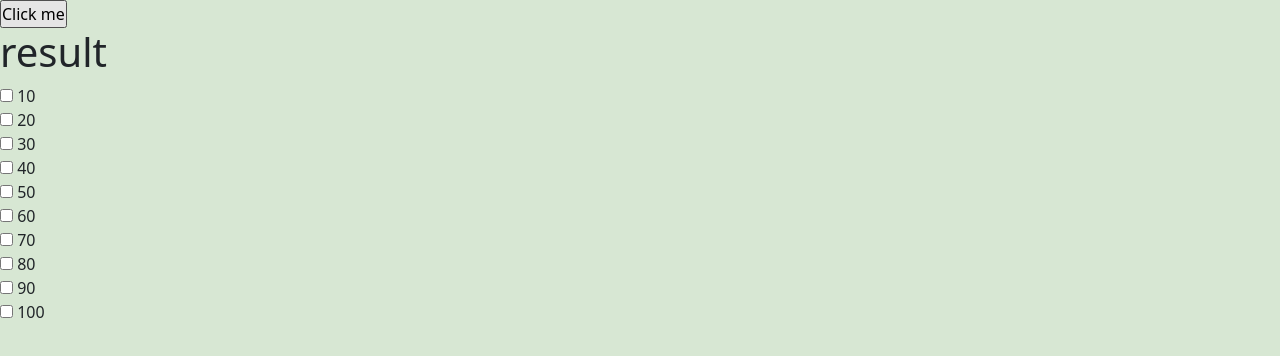
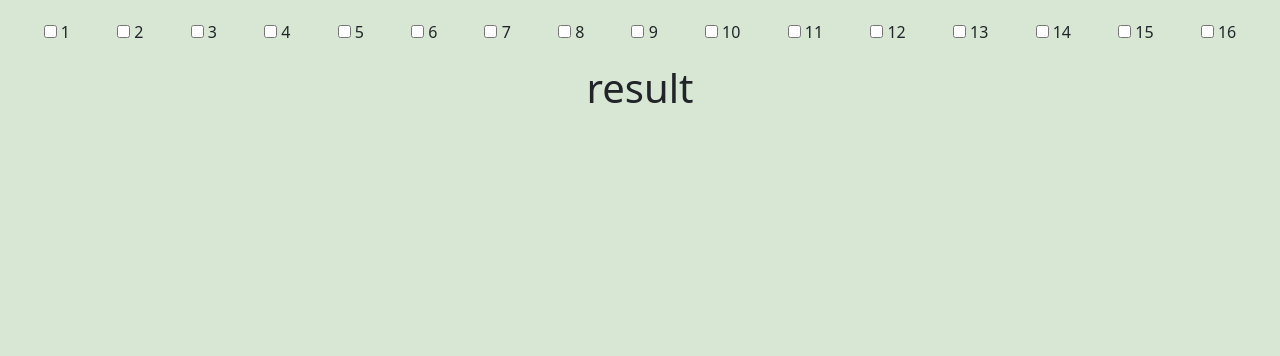
Before and after one commit to Shalva59/frontend200, a plain HTML site: page N12_Movie_Test/src/html/buyTicket.html in a window 1280 px wide. Drawn offline with nearby package versions, Linux system fonts and the light colour scheme.

Commit message:
dasd
asdasd

```diff
--- a/N12_Movie_Test/src/html/buyTicket.html
+++ b/N12_Movie_Test/src/html/buyTicket.html
@@ -13,56 +13,18 @@
 <body>
 
 
-    <form id="form">
+    <form id="form" class="buyticketForm">
         <!-- <div class="form-check">
             <input class="form-check-input" type="checkbox" value="" id="flexCheckDefault">
             <label class="form-check-label" for="flexCheckDefault">A1</label>
         </div> -->
 
-        <!-- <div class="form-check">
-            <input class="form-check-input" type="checkbox" value="" id="flexCheckDefault">
-            <label class="form-check-label" for="flexCheckDefault">A2</label>
-        </div>
 
-        <div class="form-check">
-            <input class="form-check-input" type="checkbox" value="" id="flexCheckDefault">
-            <label class="form-check-label" for="flexCheckDefault">A3</label>
-        </div>
 
-        <div class="form-check">
-            <input class="form-check-input" type="checkbox" value="" id="flexCheckDefault">
-            <label class="form-check-label" for="flexCheckDefault">A4</label>
-        </div>
 
-        <div class="form-check">
-            <input class="form-check-input" type="checkbox" value="" id="flexCheckDefault">
-            <label class="form-check-label" for="flexCheckDefault">A5</label>
-        </div>
-
-        <div class="form-check">
-            <input class="form-check-input" type="checkbox" value="" id="flexCheckDefault">
-            <label class="form-check-label" for="flexCheckDefault">A6</label>
-        </div>
-
-        <div class="form-check">
-            <input class="form-check-input" type="checkbox" value="" id="flexCheckDefault">
-            <label class="form-check-label" for="flexCheckDefault">A7</label>
-        </div>
-
-        <div class="form-check">
-            <input class="form-check-input" type="checkbox" value="" id="flexCheckDefault">
-            <label class="form-check-label" for="flexCheckDefault">A8</label>
-        </div>
-
-                <div class="form-check">
-            <input class="form-check-input" type="checkbox" value="" id="flexCheckDefault">
-            <label class="form-check-label" for="flexCheckDefault">A9</label>
-        </div> -->
-        <input type="button" class="btnShow" value="Click me">
-
-        <h1 class="top">result</h1>
     </form>
 
+    <h1 class="top" id="top" >result</h1>
 
     <script src="./../js/buyTicket.js"></script>
     <script src="https://cdn.jsdelivr.net/npm/bootstrap@5.3.2/dist/js/bootstrap.min.js"
--- a/N12_Movie_Test/src/js/buyTicket.js
+++ b/N12_Movie_Test/src/js/buyTicket.js
@@ -1,32 +1,110 @@
 const formID = document.getElementById("form");
 let sum = 0;
-const payMoney =
-[
-     {id:1,price:10},
-     {id:2,price:20},
-     {id:3,price:30},
-     {id:4,price:40},
-     {id:5,price:50},
-     {id:6,price:60},
-     {id:7,price:70},
-     {id:8,price:80},
-     {id:9,price:90},
-     {id:10,price:100}
+
+const payMoney = [{
+        id: 1,
+        price: 10
+    },
+    {
+        id: 2,
+        price: 20
+    },
+    {
+        id: 3,
+        price: 30
+    },
+    {
+        id: 4,
+        price: 40
+    },
+    {
+        id: 5,
+        price: 50
+    },
+    {
+        id: 6,
+        price: 60
+    },
+    {
+        id: 7,
+        price: 70
+    },
+    {
+        id: 8,
+        price: 80
+    },
+    {
+        id: 9,
+        price: 90
+    },
+    {
+        id: 10,
+        price: 100
+    },
+    {
+        id: 11,
+        price: 110
+    },
+    {
+        id: 12,
+        price: 120
+    },
+
+    {
+        id: 13,
+        price: 130
+    },
+    {
+        id: 14,
+        price: 140
+    },
+
+    {
+        id: 15,
+        price: 150
+    },
+    {
+        id: 16,
+        price: 160
+    }
+
 ]
 
 
 
-payMoney.map((element)=>
-{
+payMoney.map((element) => {
     const form = document.getElementById("form");
-    const checkboxInnerHTML = `<input type="checkbox" id="accept" name="accept" value="${element.id}">
-    <label>${element.price}</label>`
+    const checkboxInnerHTML = `<input type="checkbox" id="accept" name="accept" value="${element.price}">
+    <label>${element.id}</label>`
 
-    const new_div=document.createElement("div");
+    const new_div = document.createElement("div");
     new_div.classList.add("checkboxDIV");
+
 
     new_div.innerHTML = checkboxInnerHTML;
 
     form.appendChild(new_div);
 
+    let topclass = document.getElementById("top");
+
+    new_div.addEventListener("click", (e) => {
+        if (e.target.checked) {
+            sum += element.price;
+        } else {
+            sum -= element.price;
+        }
+        console.log(sum);
+
+        if(sum < 0)
+        {
+            sum = 0 ;
+
+        }
+        else
+        {
+            topclass.innerHTML = `${sum}`;
+        }
+
+    })
+
 })
--- a/N12_Movie_Test/src/style/syle.css
+++ b/N12_Movie_Test/src/style/syle.css
@@ -163,3 +163,17 @@ h3 {
 {
     margin-left: 20px;
 }
+
+
+.buyticketForm
+{
+    padding: 20px;
+    display: flex;
+    flex: wrap;
+    justify-content: space-around;
+}
+
+.top
+{
+    text-align:center;
+}
```
Also changed, not shown: N13_Pokemon_Api/main.js (+9 -0 lines).
